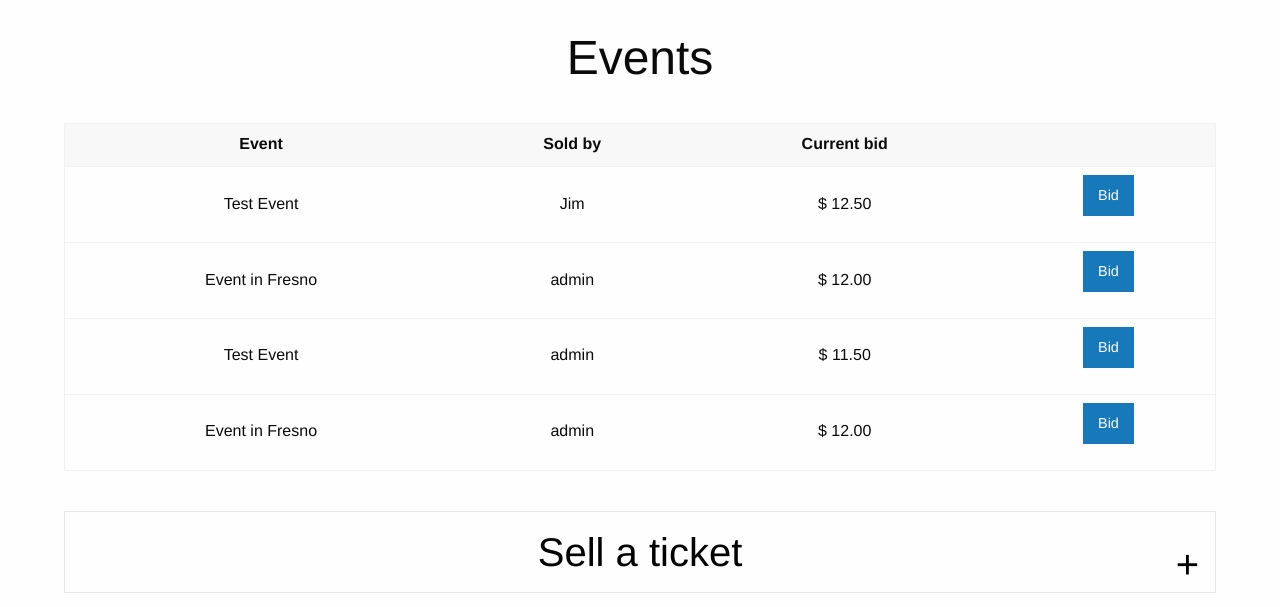
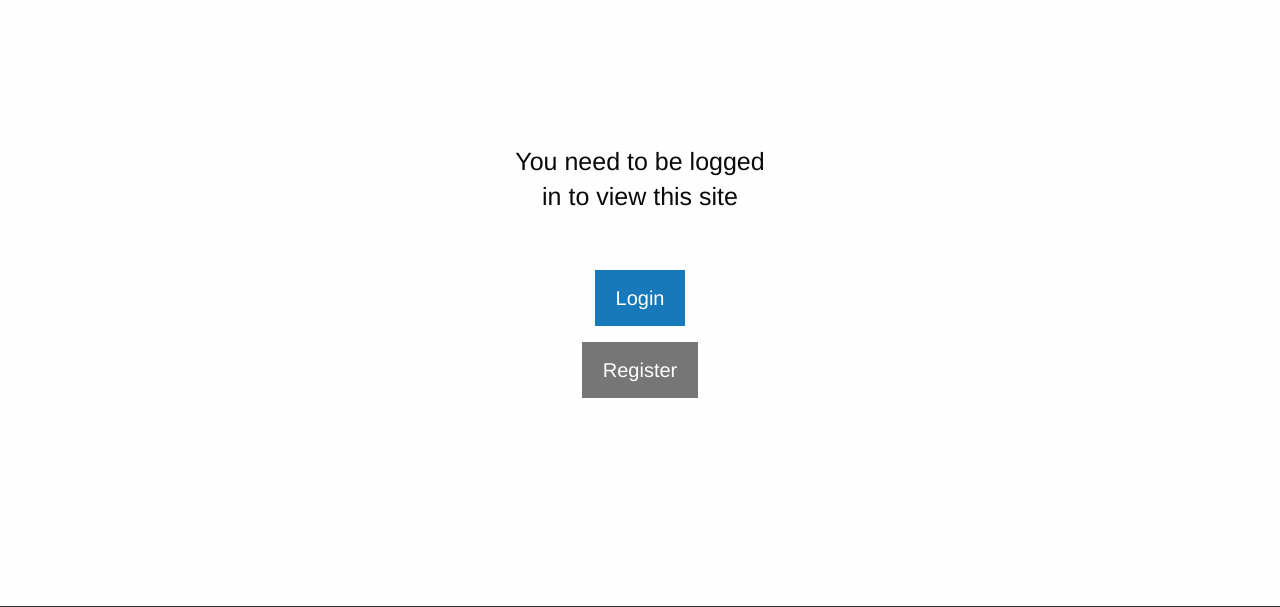
Before and after one commit to dvidx/CINS465_Project, a Django app: page /event/ in a window 1280 px wide. Shown: the part 55-662 px from the top of the page. Run offline with Django 3.2, Linux system fonts and the light colour scheme; data comes from the database, SQL or seed files in the repository; both versions use the stored data as it was after the commit; some libraries are stand-ins or nearby versions.

Commit message:
Project 05 17 Present

```diff
--- a/myapp/templates/base.html
+++ b/myapp/templates/base.html
@@ -28,7 +28,7 @@
         <div class="top-bar-right">
           <ul class="menu">
             <li><input type="search" placeholder="Search" id="search-criteria"></li>
-            <li><button type="button" class="button" id="search" value="search">Search</button></li>
+            <li><button type="button" class="button" id="search" value="search" onclick="doSearch();">Search</button></li>
             {% if user.is_authenticated %}
             <li><a href="/logout/">Logout</a></li>
             {% else %}
@@ -83,6 +83,28 @@
     <script src="{% static "js/vendor/what-input.js" %}"></script>
     <script src="{% static "js/vendor/foundation.js" %}"></script>
     <script src="{% static "js/app.js" %}"></script>
+    <script>
+    //https://stackoverflow.com/questions/21860663/search-for-text-with-javascript-inside-a-div-class
+    function doSearch() {
+      var searchValue = document.getElementById('search-criteria').value;
+
+      // $(".main").each(function(){
+      //   if($(this).html().indexOf(searchValue) > -1){
+      //      console.log();
+      //   }
+      // });
+      var parentDOM = document.getElementById("boxes");
+
+      var boxes=parentDOM.getElementsByClassName("box");
+      for(var i = 0; i < boxes.length; i++){
+         var box=parentDOM.getElementsByClassName("box")[i];
+         console.log(box);
+      }
+
+
+
+    }
+    </script>
     {% block scripts %}
     {% endblock %}
   </body>
--- a/myapp/templates/event.html
+++ b/myapp/templates/event.html
@@ -7,7 +7,7 @@ Event
 {% endblock %}
 
 {% block body %}
-
+{% if user.is_authenticated %}
 <div class="wrap" style="text-align: center">
   <div class="row">
     <div class="small-6 small-centered columns">
@@ -66,6 +66,31 @@ Event
     <span aria-hidden="true">&times;</span>
   </button>
 </div>
+{% else %}
+<div class="wrap">
+  <br>
+  <br>
+  <br>
+  <br>
+  <br>
+  <br>
+  <h4 class="text-center">You need to be logged <br/> in to view this site</h4>
+  <br>
+  <br>
+  <center>
+    <a href="/login/" class="button large">Login</a><br/>
+    <a href="/register/" class="secondary button large">Register</a>
+  </center>
+  <br>
+  <br>
+  <br>
+  <br>
+  <br>
+  <br>
+  <br>
+  <br>
+</div>
+{% endif %}
 {% endblock %}
 {% block scripts %}
 <script src="{% static "js/vueapp.js" %}"></script>
--- a/myapp/templates/map.html
+++ b/myapp/templates/map.html
@@ -116,7 +116,7 @@ function handleLocationError(browserHasGeolocation, infoWindow, pos) {
 }
 
 // Markers from DB
-$.getJSON('http://localhost:8000/events/', function(results) {
+$.getJSON('/events/', function(results) {
 
   var count = 0
   for (i in results.events) {
```
Also changed, not shown: myapp/templates/index.html (+2 -16 lines), db.sqlite3.
